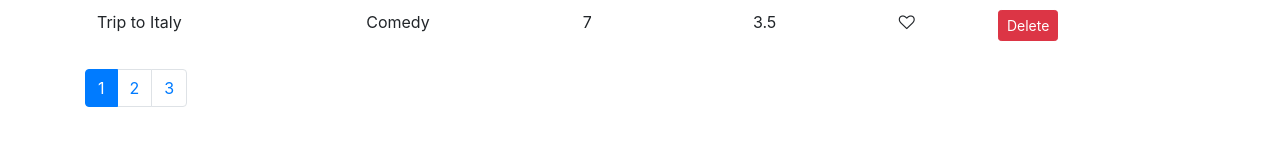
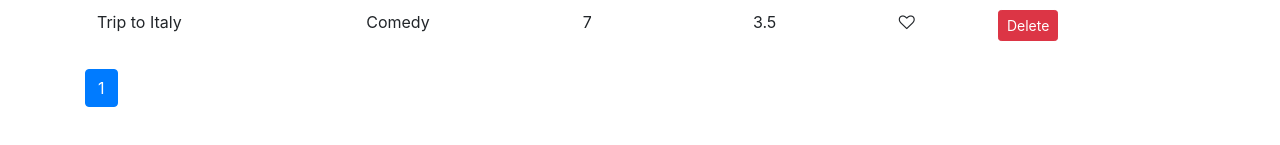
Before and after one commit to Zotri/vidly, a React (Create React App) app: page / in a window 1280 px wide. Shown: the part 305-450 px from the top of the page. Built offline with nearby package versions, Linux system fonts and the light colour scheme.

Commit message:
add proptypes checking
Signed-off-by: motri <mahmoud.otri@senacor.com>

```diff
--- a/src/components/movies.jsx
+++ b/src/components/movies.jsx
@@ -89,7 +89,7 @@ class Movies extends Component {
 					</tbody>
 				</table>
 				<Paging
-					itemsCount={totalNumberOfMovies}
+					itemsCount='abc'
 					pageSize={pageSize}
 					currentPage={currentPage}
 					onPageChange={this.handlePageChange}
```
Also changed, not shown: src/components/common/Paging.jsx (+8 -0 lines), 1 other file (tests, documents, lock files or other folders).
